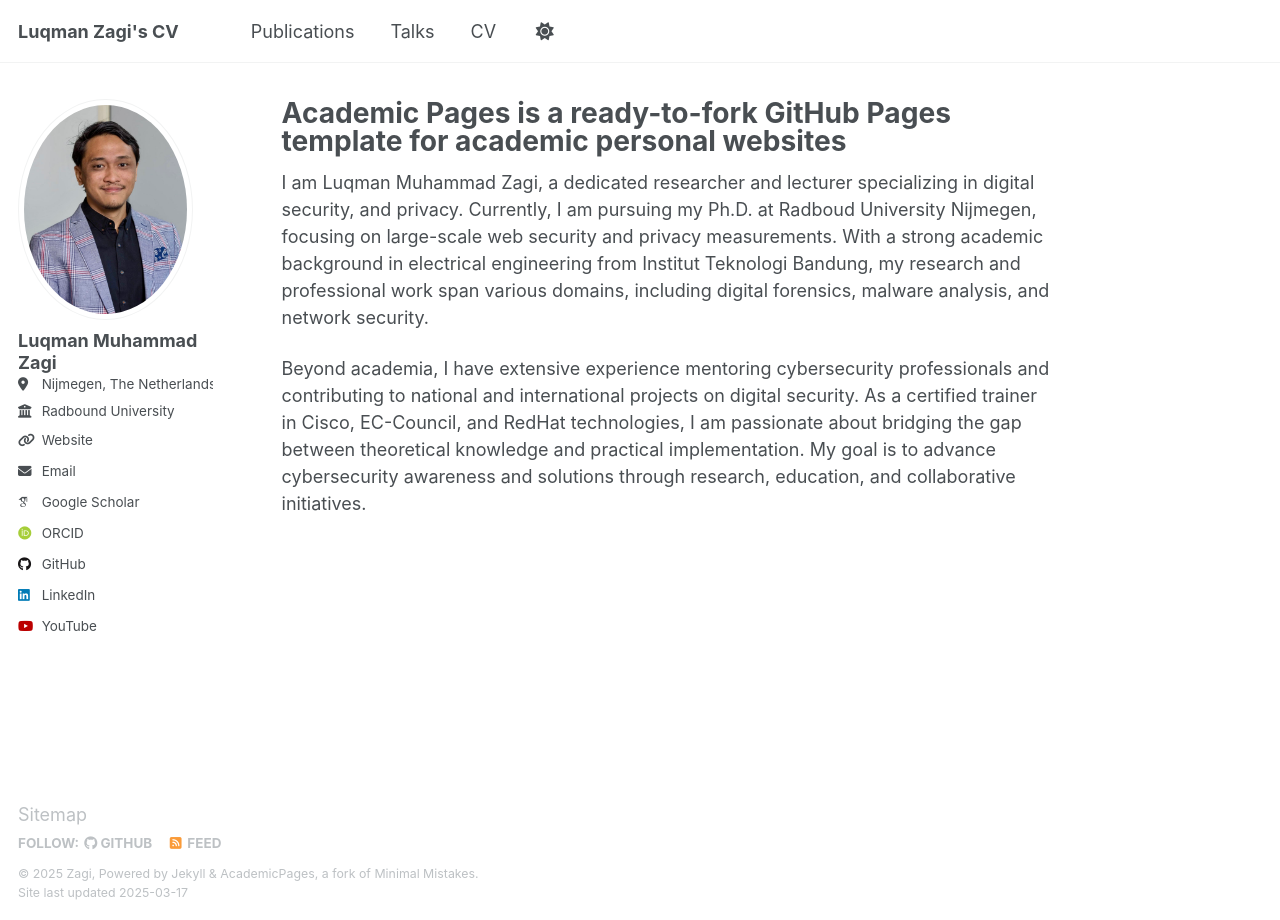
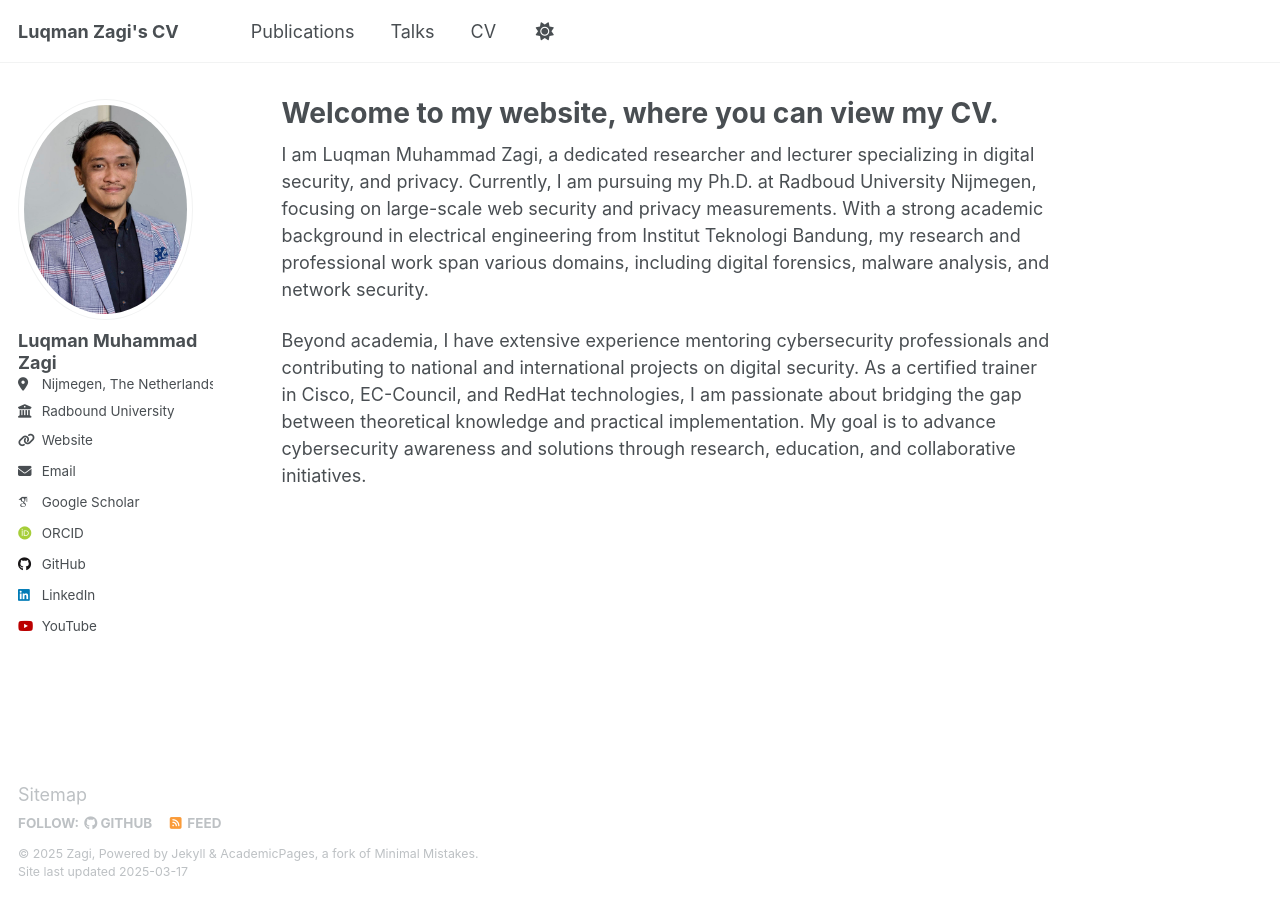
Before and after one commit to luqmanzagi/luqmanzagi.github.io, a Jekyll site: the page built from _pages/about.md, in a window 1280 px wide. Built offline with Jekyll 4.4.1, drawn with Linux system fonts in a browser that asks for light colours; some web fonts are replaced.

Commit message:
update title

```diff
--- a/_pages/about.md
+++ b/_pages/about.md
@@ -1,6 +1,6 @@
 ---
 permalink: /
-title: "Academic Pages is a ready-to-fork GitHub Pages template for academic personal websites"
+title: "Welcome to my website, where you can view my CV."
 author_profile: true
 redirect_from:
   - /about/
```
